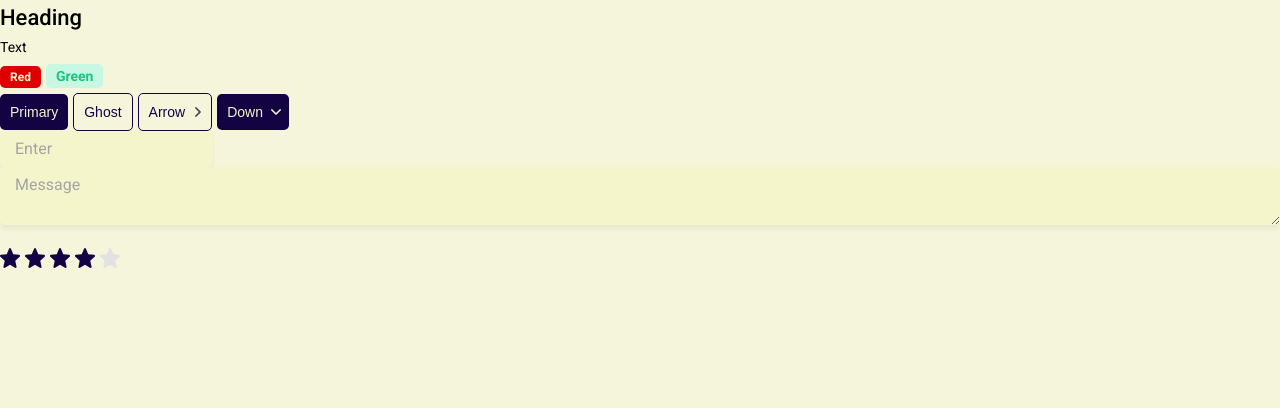
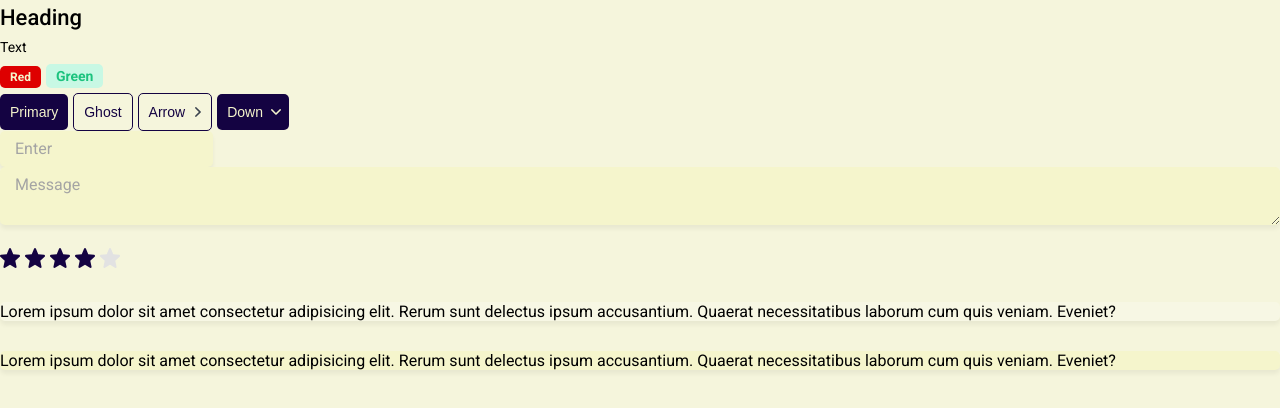
Before and after one commit to Orif-92/Education-app, a Next.js app: page / in a window 1280 px wide. Shown: the top 408 px of the page. Built offline with nearby package versions, Linux system fonts and the light colour scheme.

Commit message:
Card component

```diff
--- /dev/null
+++ b/src/components/card/card.module.css
@@ -0,0 +1,9 @@
+.card {
+	box-shadow: 0 4px 4px rgba(0, 0, 0, 0.05);
+	border-radius: 5px;
+	background-color: rgba(255, 255, 255, 0.22);
+}
+
+.primary {
+	background-color: var(--white);
+}
--- /dev/null
+++ b/src/components/card/card.props.ts
@@ -0,0 +1,6 @@
+import { DetailedHTMLProps, HTMLAttributes, ReactNode } from 'react';
+
+export interface CardProps extends DetailedHTMLProps<HTMLAttributes<HTMLDivElement>, HTMLDivElement> {
+	children: ReactNode;
+	color: 'white' | 'primary';
+}
--- /dev/null
+++ b/src/components/card/card.tsx
@@ -0,0 +1,18 @@
+import { CardProps } from './card.props';
+import styles from './card.module.css';
+import cn from 'classnames';
+
+const Card = ({ children, color, className, ...props }: CardProps): JSX.Element => {
+	return (
+		<div
+			className={cn(styles.card, className, {
+				[styles.primary]: color === 'primary',
+			})}
+			{...props}
+		>
+			{children}
+		</div>
+	);
+};
+
+export default Card;
--- a/src/components/index.ts
+++ b/src/components/index.ts
@@ -5,3 +5,4 @@ export { default as Button } from './button/button';
 export { default as Input } from './input/input';
 export { default as TextArea } from './text-area/text-area';
 export { default as Rating } from './rating/rating';
+export { default as Card } from './card/card';
--- a/src/pages/index.tsx
+++ b/src/pages/index.tsx
@@ -1,5 +1,5 @@
 import { useState } from 'react';
-import { Button, Heading, Input, Rating, Tag, Text, TextArea } from '../components';
+import { Button, Card, Heading, Input, Rating, Tag, Text, TextArea } from '../components';
 
 const Index = () => {
 	const [isClick, setIsClick] = useState(false);
@@ -35,6 +35,16 @@ const Index = () => {
 			<br />
 
 			<Rating rating={rating} isEditabled={true} setRating={setRating} />
+
+			<Card color='white' style={{ marginTop: '30px' }}>
+				Lorem ipsum dolor sit amet consectetur adipisicing elit. Rerum sunt delectus ipsum accusantium. Quaerat necessitatibus
+				laborum cum quis veniam. Eveniet?
+			</Card>
+
+			<Card color='primary' style={{ marginTop: '30px' }}>
+				Lorem ipsum dolor sit amet consectetur adipisicing elit. Rerum sunt delectus ipsum accusantium. Quaerat necessitatibus
+				laborum cum quis veniam. Eveniet?
+			</Card>
 		</div>
 	);
 };
```
